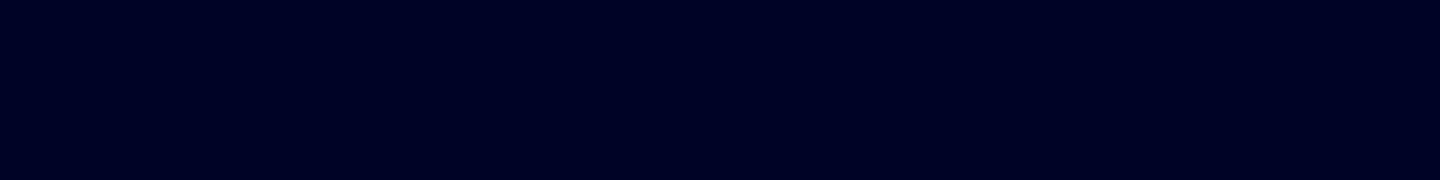
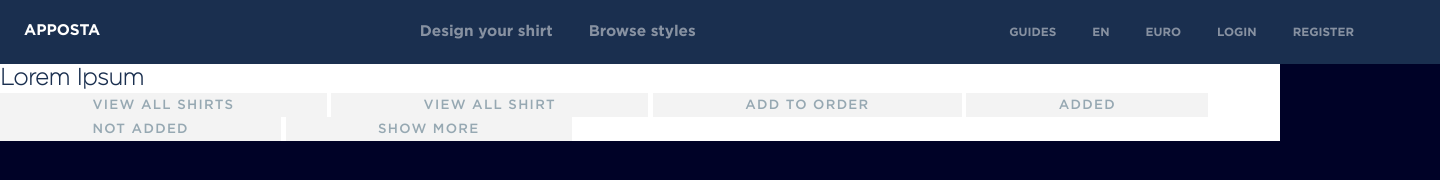
Before and after one commit to izaprzy/KOSZULE, a website: page src/general.html in a window 1280 px wide. Shown: the whole page, 1440 px wide, since content can reach past the window. Drawn offline with Linux system fonts and the light colour scheme.

Commit message:
Added buttons styling (first part)

```diff
--- a/src/general.html
+++ b/src/general.html
@@ -5,15 +5,22 @@
     <meta charset="UTF-8">
     <meta name="viewport" content="width=device-width, initial-scale=1.0">
     <meta http-equiv="X-UA-Compatible" content="ie=edge">
-    <title>Document</title>
+    <title>GENERAL TEMPLATE - Apposta</title>
 
     <link rel="stylesheet" href="css/main.css">
     <script src="template-system/template-sys.js"></script>
 </head>
 
 <body>
+    <div id="page-wrapper">
+        <div w3-include-html="header.html"></div>
 
+        <main role="main">
+            <div w3-include-html="sample-component.html"></div>
+        </main>
 
+        <footer></footer>
+    </div>
 
     <script>
         buildPage();
--- a/src/sample-component.html
+++ b/src/sample-component.html
@@ -1,3 +1,10 @@
 <section>
     <h1>Lorem Ipsum</h1>
+
+    <button class="button">View all shirts</button>
+    <button class="button">View all shirt</button>
+    <button class="button">Add to order</button>
+    <button class="button">Added</button>
+    <button class="button">Not added</button>
+    <button class="button">Show more</button>
 </section>
--- /dev/null
+++ b/src/sass/general/_buttons.scss
@@ -0,0 +1,13 @@
+// Global buttons
+// ------------------------------------------
+.button {
+    @extend %u-font--medium;
+    @extend %u-space--h-big;
+    background: map-get($color-brand, 'concrete');
+    border: 1px solid transparent;
+    color: map-get($color-brand, 'gull-gray');
+    display: inline-block;
+    height: 24px;
+    letter-spacing: 1.3px;
+    text-transform: uppercase;
+}
--- a/src/sass/general/_global.scss
+++ b/src/sass/general/_global.scss
@@ -1,12 +1,19 @@
 // Global styles
 // ------------------------------------------
+html {
+  -webkit-font-smoothing: antialiased;
+  -moz-osx-font-smoothing: grayscale;
+}
+
 body {
   @extend %u-text--default;
   @extend %u-font--thin;
   background: map-get($color-brand, 'black-russian');
+  color: map-get($color-base, 'default');
+  height: 100%;
   margin: 0;
-  color: map-get($color-base, 'default');
   overflow-x: hidden;
+  text-align: left;
 }
 
 input:-webkit-autofill {
@@ -40,12 +47,12 @@ pre {
 }
 
 a {
+  color: $color-black;
   text-decoration: none;
-  color: $color-black;
 }
 
 ol, ul {
+  list-style: none;
   margin: 0;
   padding: 0;
-  list-style: none;
 }
--- a/src/sass/main.scss
+++ b/src/sass/main.scss
@@ -215,6 +215,8 @@
 // General styles
 // ------------------------------------------
 @import 'general/global';
+@import 'general/buttons';
+@import 'general/plugins';
 @import 'general/utilities';
-@import 'general/plugins';
+@import 'pages/general';
 @import 'home';
--- /dev/null
+++ b/src/sass/pages/_general.scss
@@ -0,0 +1,8 @@
+// General template styles
+// ------------------------------------------
+#page-wrapper {
+    background: $color-white;
+    margin: 0 auto;
+    max-width: $desktop;
+    width: 100%;
+}
```
Also changed, not shown: src/css/main.css, 1 other file.
